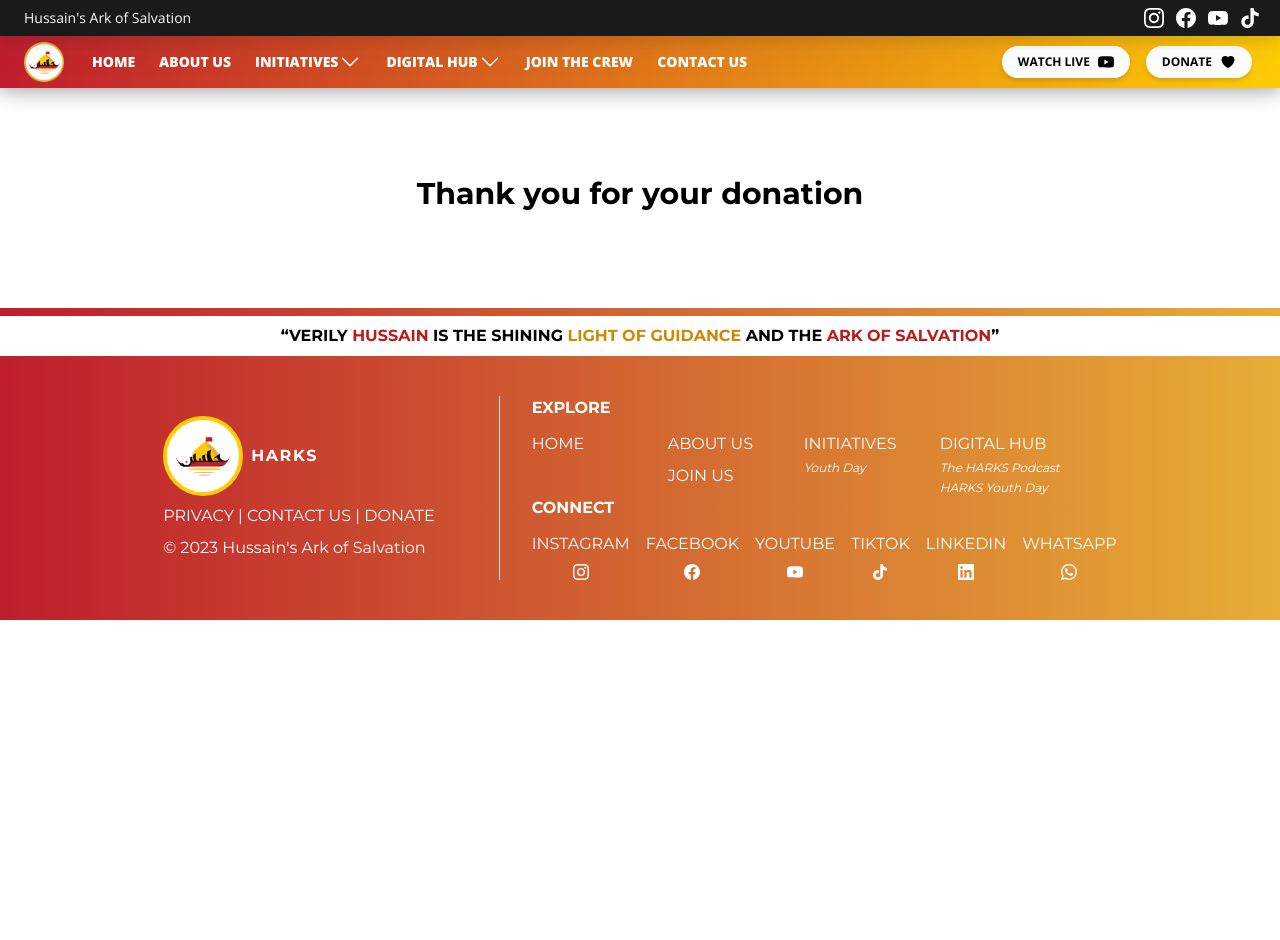
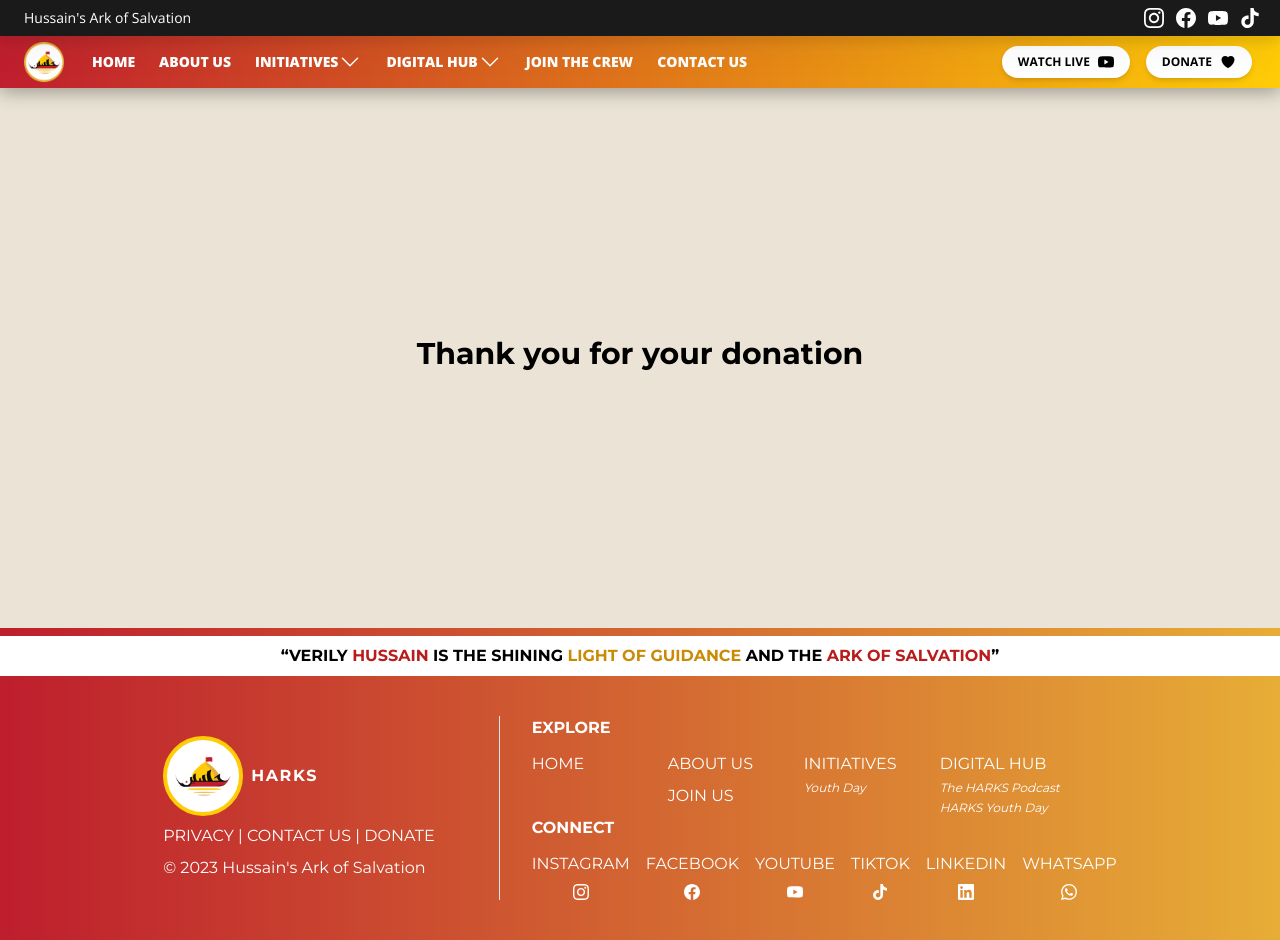
Before and after one commit to harks-software/website, a Next.js app: page /successful-donation in a window 1280 px wide. Before the commit the page ends 800 px from the top, so only its background shows below. Built offline with nearby package versions, Linux system fonts and the light colour scheme.

Commit message:
fix: cleaner look of success page

```diff
--- a/pages/successful-donation.tsx
+++ b/pages/successful-donation.tsx
@@ -15,7 +15,9 @@
 
     return (
         <MainLayout bottomPadding={false}>
-            <div className={`${montserrat.className} font-bold text-3xl text-center py-24`}>
+            <div
+                className={`${montserrat.className} font-bold text-3xl text-center py-64 bg-cream `}
+            >
                 Thank you for your donation
             </div>
         </MainLayout>
```
